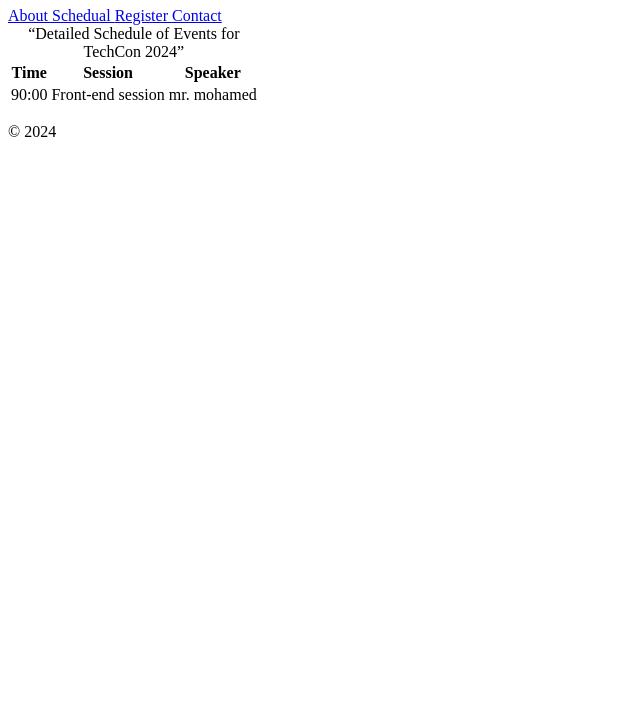
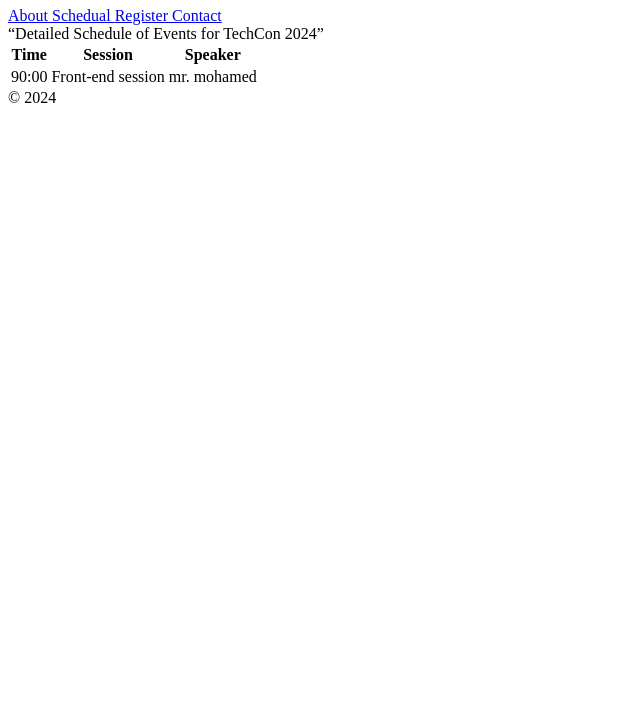
Before and after one commit to HagerSamier/TechCon_HTML, a plain HTML site: page techcon_website/schedule.html in a window 1280 px wide. Shown: the part 73-800 px from the top of the page, without its empty margins (0-640 px from the left). Drawn offline with Linux system fonts and the light colour scheme.

Commit message:
second-thired commit

```diff
--- a/techcon_website/schedule.html
+++ b/techcon_website/schedule.html
@@ -16,8 +16,8 @@
             </nav>
         </header>
         <main>
+            <caption> “Detailed Schedule of Events for TechCon 2024” </caption>
             <table>
-                <caption> “Detailed Schedule of Events for TechCon 2024” </caption>
                 <thead>
                     <tr>
                         <th scope="col"> Time </th>
@@ -35,7 +35,7 @@
             </table>
         </main>
         <footer>
-            <p> &copy; 2024</p>
+             &copy; 2024
         </footer>
     </body>
 </html>
```
